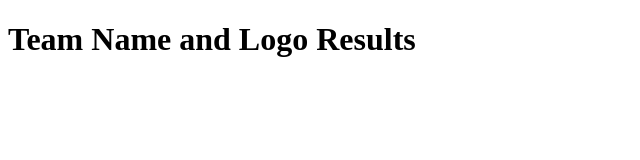
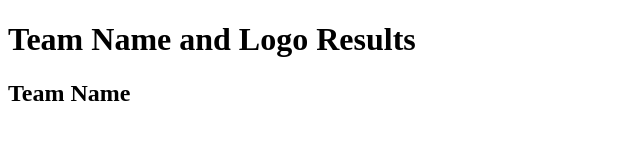
Before and after one commit to myracui5/TeamName-Logo, a plain HTML site: page index.html in a window 1280 px wide. Shown: the whole page, without its empty margins (0-640 px from the left). Drawn offline with Linux system fonts and the light colour scheme.

Commit message:
Update index.html

```diff
--- a/index.html
+++ b/index.html
@@ -4,4 +4,4 @@
 </head>
 <body>
 <h1>Team Name and Logo Results</h1>
-<h2Team Name</h2>
+<h2>Team Name</h2>
```
